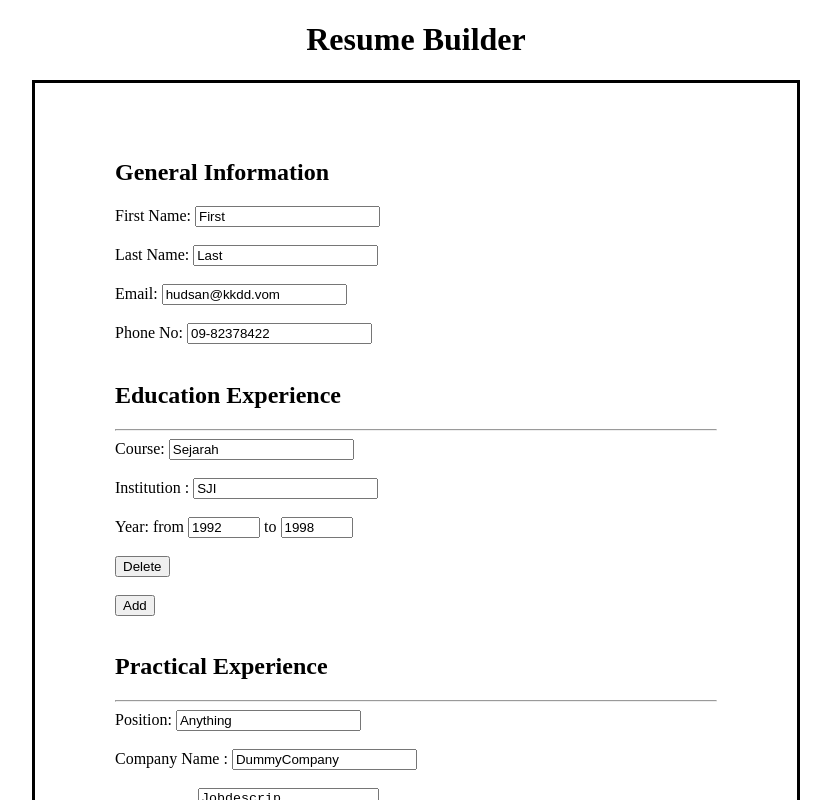
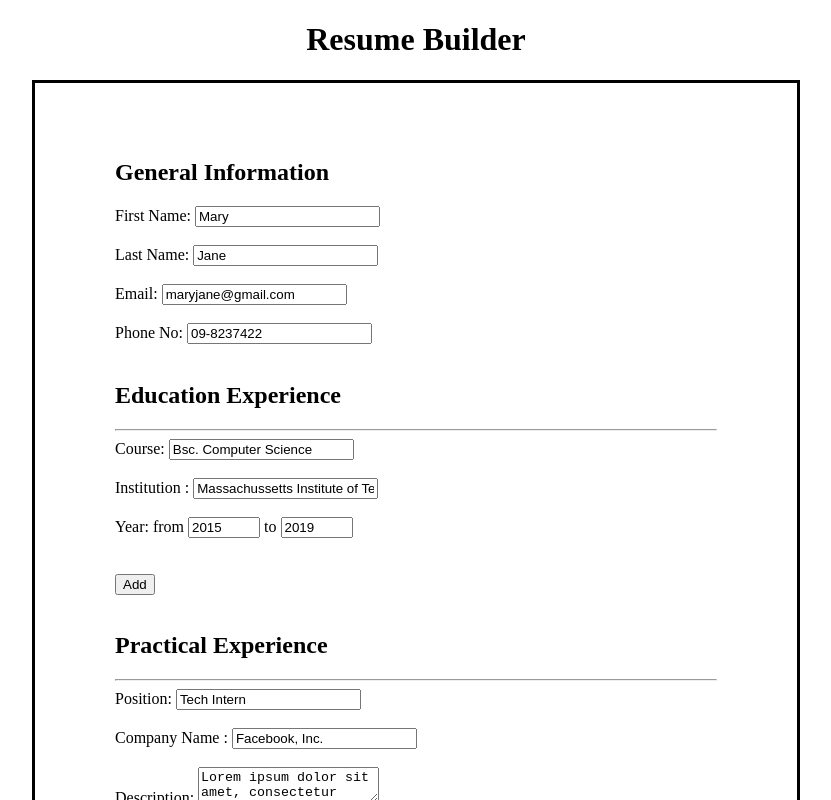
Before and after one commit to yuejiahz/cv-project, a React (Create React App) app: page / in a window 1280 px wide. Shown: the top 800 px of the page, without its empty margins (224-1055 px from the left). Built offline with nearby package versions, Linux system fonts and the light colour scheme.

Commit message:
add and remove components

```diff
--- a/src/components/App.js
+++ b/src/components/App.js
@@ -3,26 +3,54 @@ import General from './General';
 import EducationExperience from './EducationExperience'
 import PracticalExperience from './PracticalExperience'
 import View from './View'
+import dummyInput from "./dummyInput"
+
+let { firstName, lastName, email, phoneNum, education, practical } = dummyInput
 
 class App extends React.Component {
   constructor() {
     super()
     this.state = {
-      firstName: "First",
-      lastName: "Last",
-      email: "hudsan@kkdd.vom",
-      phoneNum: "09-82378422",
-      education: [{ course: "Sejarah", institution: "SJI", fromYear: "1992", toYear: "1998", id: "0" }],
-      practical: [{ position: "Anything", companyName: "DummyCompany", description: "Jobdescrip", fromYear: "1111", toYear: "2222", id: "0" }]
+      firstName: firstName,
+      lastName: lastName,
+      email: email,
+      phoneNum: phoneNum,
+      education: education,
+      practical: practical
     }
     this.handleChange = this.handleChange.bind(this)
     this.addComponent = this.addComponent.bind(this)
+    this.deleteComponent = this.deleteComponent.bind(this)
+    this.reset = this.reset.bind(this)
+  }
+
+  reset(event) {
+    event.preventDefault()
+    this.setState({
+      firstName: "",
+      lastName: "",
+      email: "",
+      phoneNum: "",
+      education: [{
+        course: "",
+        institution: "",
+        fromYear: "",
+        toYear: "",
+        id: "0"
+      }],
+      practical: [{
+        position: "",
+        companyName: "",
+        description: "",
+        fromYear: "",
+        toYear: "",
+        id: "0"
+      }]
+    })
   }
 
   handleChange(event) {
     const { name, value, title, id } = event.target
-    console.log(event.target)
-    console.log(this.state.education)
     if (name === "education" || name === "practical") {
       let items = (name === "education" ? [...this.state.education] : [...this.state.practical])
       let item = items[id]
@@ -32,22 +60,43 @@ class App extends React.Component {
     } else {
       this.setState({ [name]: value })
     }
-    console.log(this.state.education)
   }
 
   addComponent(event) {
-    event.preventDefault();
+    event.preventDefault()
     const { name } = event.target
-    let educationItem = { course: "", institution: "", fromYear: "", toYear: "", id: this.state.education.length }
-    let practicalItem = { position: "", companyName: "", description: "", fromYear: "", toYear: "", id: this.state.practical.length }
-    let items = (name === "education") ? [...this.state.education] : [...this.state.practical]
+    let educationItem = {
+      course: "",
+      institution: "",
+      fromYear: "",
+      toYear: "",
+      id: this.state.education.length
+    }
+    let practicalItem = {
+      position: "",
+      companyName: "",
+      description: "",
+      fromYear: "",
+      toYear: "",
+      id: this.state.practical.length
+    }
+    let items = (name === "education") ?
+      [...this.state.education] : [...this.state.practical]
     let item = (name === "education") ? educationItem : practicalItem
     items = items.concat(item)
     this.setState({ [name]: items })
   }
 
-  removeComponent() {
-
+  deleteComponent(event) {
+    event.preventDefault()
+    const { name, id } = event.target
+    let items = (name === "education") ?
+      [...this.state.education] : [...this.state.practical]
+    let newId = Number(id)
+    console.log(newId)
+    const filteredItems = items.filter(item => item.id != newId)
+    console.log(filteredItems)
+    this.setState({ [name]: filteredItems })
   }
 
   render() {
@@ -56,32 +105,38 @@ class App extends React.Component {
         <header><h1>Resume Builder</h1></header>
         <form>
           <General handleChange={this.handleChange} data={this.state} />
+
           <h2>Education Experience</h2>
           {this.state.education.map((item, index) => {
-            return (
-              <EducationExperience
-                handleChange={this.handleChange}
-                data={item} id={index}
-                key={Math.floor(Math.random() * 1000)} />
-            )
+            return <EducationExperience
+              handleChange={this.handleChange}
+              deleteComponent={this.deleteComponent}
+              data={item}
+              stateData={this.state}
+              id={index}
+              key={index} />
           })}
+
           <button name="education" title="add" onClick={this.addComponent} >Add</button>
           <br />
           <br />
+
           <h2>Practical Experience</h2>
           {this.state.practical.map((item, index) => {
             return (
               <PracticalExperience
                 handleChange={this.handleChange}
-                data={item} id={index}
-                key={Math.floor(Math.random() * 1000)} />
+                deleteComponent={this.deleteComponent}
+                data={item}
+                stateData={this.state}
+                id={index}
+                key={index} />
             )
           })}
           <button onClick={this.addComponent} name="practical" title="add">Add</button>
           <br />
           <br />
-          <button>Example Resume</button>
-          <button>Reset</button>
+          <button onClick={this.reset}>Reset</button>
         </form>
         <View data={this.state} />
       </main>
--- a/src/components/EducationExperience.js
+++ b/src/components/EducationExperience.js
@@ -1,7 +1,6 @@
 import React from 'react';
 
 function EducationExperience(props) {
-console.log(props)
     return (
         <div>
             <hr />
@@ -41,7 +40,7 @@ console.log(props)
                     onChange={props.handleChange}
                     id={props.id}
                     value={props.data.fromYear}
-                    />
+                />
                 <label> to </label>
                 <input
                     type="number"
@@ -52,14 +51,18 @@ console.log(props)
                     onChange={props.handleChange}
                     id={props.id}
                     value={props.data.toYear}
-                    />
+                />
                 <br />
-                <br />
+
                 <button
                     name="education"
                     title="delete"
-                    id={props.id}>
-                        Delete</button>
+                    id={props.id}
+                    onClick={props.deleteComponent}
+                    style={{ display: props.stateData.education.length === 1 ? "none" : "block" }}
+                >
+                    Delete
+                </button>
                 <br />
                 <br />
             </div>
--- a/src/components/PracticalExperience.js
+++ b/src/components/PracticalExperience.js
@@ -64,8 +64,10 @@ function PracticalExperience(props) {
                     onClick={props.handleChange}
                     name="practical"
                     id={props.id}
-                    title="delete">
-                    Delete</button>
+                    title="delete"
+                    style={{ display: props.stateData.practical.length === 1 ? "none" : "block" }}>
+                    Delete
+                </button>
                 <br />
             </div>
             <br />
--- a/src/components/View.js
+++ b/src/components/View.js
@@ -25,6 +25,8 @@ function View(props) {
                     <h3>Education Experience</h3>
                     {educationComponents}
                 </div>
+                <br/>
+
                 <div className="practical-container">
                     <h3>Practical Experience</h3>
                     {PracticalComponents}
--- /dev/null
+++ b/src/components/dummyInput.js
@@ -0,0 +1,28 @@
+
+let dummyInput = {
+    firstName: "Mary",
+    lastName: "Jane",
+    email: "maryjane@gmail.com",
+    phoneNum: "09-8237422",
+    education: [{
+        course: "Bsc. Computer Science",
+        institution: "Massachussetts Institute of Technology",
+        fromYear: "2015",
+        toYear: "2019",
+        id: "0"
+    }],
+    practical: [{
+        position: "Tech Intern",
+        companyName: "Facebook, Inc.",
+        description: `Lorem ipsum dolor sit amet, consectetur adipiscing elit, sed do eiusmod
+                    tempor incididunt ut labore et dolore magna aliqua. Ut enim ad minim veniam, quis nostrud
+                    exercitation ullamco laboris nisi ut aliquip ex ea commodo consequat. Duis aute irure dolor
+                    in reprehenderit in voluptate velit esse cillum dolore eu fugiat nulla pariatur.
+                    Excepteur sint occaecat cupidatat non proident, sunt in culpa qui officia deserunt mollit
+                    anim id est laborum.`,
+        fromYear: "2019",
+        toYear: "2020",
+        id: "0",
+    }]
+}
+export default dummyInput
```
Also changed, not shown: 1 other file (tests, documents, lock files or other folders).
